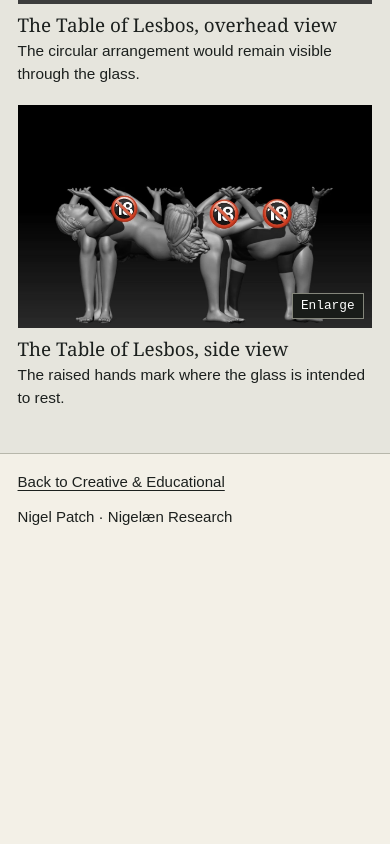
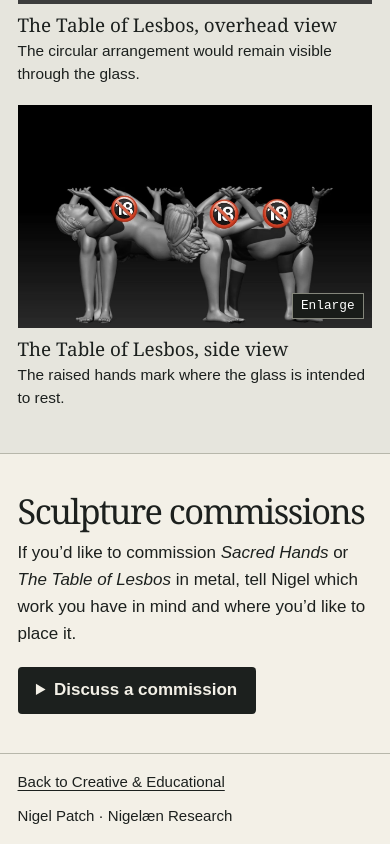
Before and after one commit to trillionheir222/nigelaen-research, a plain HTML site: page geometric-sculptures.html in a window 390 px wide. Shown: the part 3240-4084 px from the top of the page. Before the commit the page ends 3784 px from the top, so only its background shows below. Drawn offline with Linux system fonts and the light colour scheme.

Commit message:
Add sculpture commission inquiries for Sacred Hands and The Table of Lesbos

```diff
--- a/geometric-sculptures.html
+++ b/geometric-sculptures.html
@@ -61,6 +61,13 @@
       .plates { grid-template-columns: 1fr; }
       .art-link img { aspect-ratio: auto; max-height: 70vh; }
     }
+    .commission { padding-block: clamp(2.4rem, 5vw, 4.5rem); border-bottom: 1px solid var(--line); }
+    .commission h2 { font-size: clamp(2.15rem, 4vw, 3.5rem); }
+    .commission p { max-width: 53ch; margin-block: .75rem 1.2rem; }
+    .commission summary { width: fit-content; padding: .65rem 1.15rem; background: var(--ink); color: var(--paper); border-radius: .25rem; cursor: pointer; font-weight: 600; }
+    .commission summary:hover { text-decoration: underline; text-underline-offset: .2em; }
+    .commission .contact-options { display: flex; flex-wrap: wrap; align-items: baseline; gap: .6rem 1.35rem; margin-top: 1rem; }
+    .commission .address { user-select: all; overflow-wrap: anywhere; }
   </style>
 </head>
 <body>
@@ -136,6 +143,20 @@
           </figure>
       </div>
     </div></section>
+    <section class="commission" id="commissions" aria-labelledby="commission-title">
+      <div class="wrap">
+        <h2 id="commission-title">Sculpture commissions</h2>
+        <p>If you’d like to commission <em>Sacred Hands</em> or <em>The Table of Lesbos</em> in metal, tell Nigel which work you have in mind and where you’d like to place it.</p>
+        <details>
+          <summary>Discuss a commission</summary>
+          <div class="contact-options">
+            <a class="address" href="mailto:nigel@prismaeon.com?subject=Sculpture%20commission%20inquiry">nigel@prismaeon.com</a>
+            <a href="https://mail.google.com/mail/?view=cm&amp;fs=1&amp;to=nigel@prismaeon.com&amp;su=Sculpture%20commission%20inquiry" target="_blank" rel="noopener noreferrer">Compose in Gmail</a>
+            <a href="https://outlook.live.com/mail/0/deeplink/compose?to=nigel@prismaeon.com&amp;subject=Sculpture%20commission%20inquiry" target="_blank" rel="noopener noreferrer">Compose in Outlook.com</a>
+          </div>
+        </details>
+      </div>
+    </section>
   </main>
   <footer><div class="wrap"><a href="index.html#creative">Back to Creative &amp; Educational</a><span>Nigel Patch · Nigelæn Research</span></div></footer>
   <dialog id="viewer" aria-labelledby="view-title">
```
